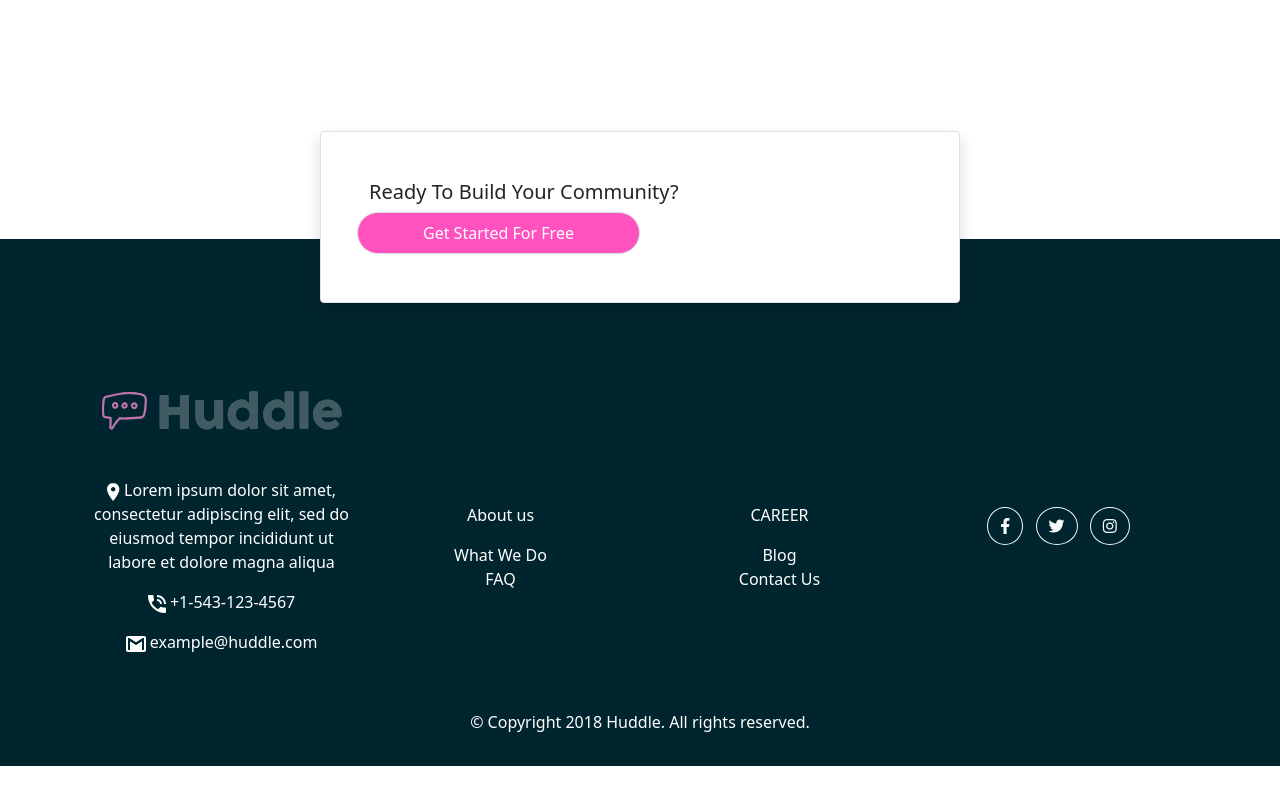
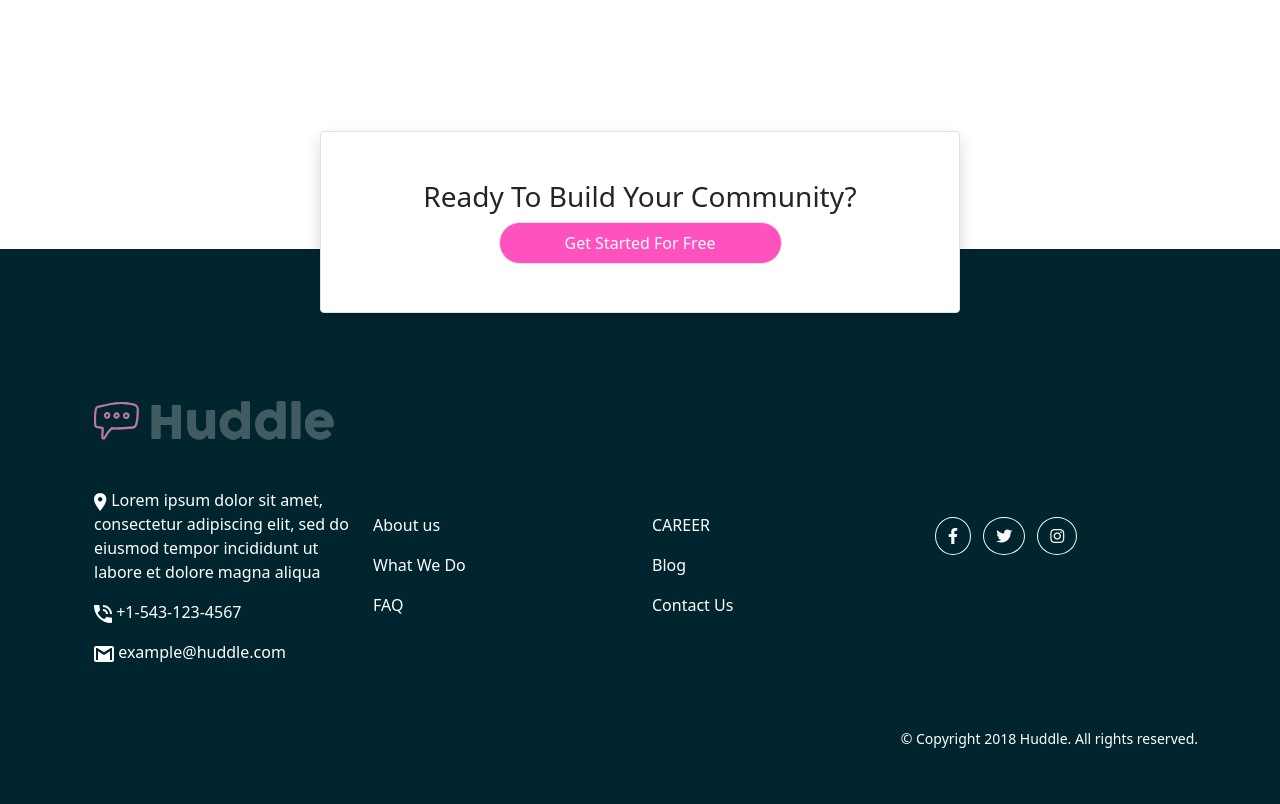
Before and after one commit to gabanie2020/huddle-landing-page, a plain HTML site: page index.html in a window 1280 px wide. Shown: the part 1840-2644 px from the top of the page. Before the commit the page ends 2606 px from the top, so only its background shows below. Drawn offline with nearby package versions, Linux system fonts and the light colour scheme.

Commit message:
fourth commit

```diff
--- a/index.html
+++ b/index.html
@@ -83,63 +83,56 @@
 <!-- fourth section end -->
 
 <!-- fifth section -->
-<div class="container w-50 mb-5 second-build border bg-white shadow py-5 px-5 mb-5  rounded">
-    <div class="row ">
-        <h5>Ready To Build Your Community?</h5>
-        <button class="py-2 rounded-pill px-5 love-btn border border-none w-50" type="submit">Get Started For Free</button>
+<div class="container w-50 mb-5 second-build border bg-white shadow py-5 px-5 rounded ">
+    <div class="row justify-content-center text-center">
+        <h3>Ready To Build Your Community?</h3>
+        <button class=" py-2 rounded-pill love-btn border border-none w-50" type="submit">Get Started For Free</button>
     </div>
 </div>
 <!-- fifth section end -->
 
 <!-- footer section -->
-<footer class="foot-sec text-center text-white">
+<footer class="foot-sec text-white">
     <div class="container p-4">
 
       <section class="foot-about">
         <div class="row">
-          <div class="col-lg-3 col-md-6 mb-4 mb-md-0">
+          <div class="col-lg-3 col-md-6 mb-4">
             <img src="./images/logo.svg" class="foot-img my-5"  alt="">
             <ul class="list-unstyled">
               <li class="pb-3">
-                <a href="#!" class="text-white  text-decoration-none"><img src="./images/icon-location.svg" alt=""> Lorem ipsum dolor sit amet, consectetur adipiscing elit, sed do eiusmod tempor incididunt ut labore et dolore magna aliqua</a>
+                <img src="./images/icon-location.svg" alt="" class="">
+                <a href="#!" class="text-white text-decoration-none "> Lorem ipsum dolor sit amet, consectetur adipiscing elit, sed do eiusmod tempor incididunt ut labore et dolore magna aliqua</a>
               </li>
               <li class="pb-3">
-                <a href="#!" class="text-white text-decoration-none "><img src="./images/icon-phone.svg" alt=""> +1-543-123-4567</a>
+                <img src="./images/icon-phone.svg" alt="">
+                <a href="#!" class="text-white text-decoration-none ">+1-543-123-4567</a>
               </li>
               <li>
-                <a href="#!" class="text-white  text-decoration-none"><img src="./images/icon-email.svg" alt=""> example@huddle.com</a>
+                <img src="./images/icon-email.svg" alt="">
+                <a href="#!" class="text-white  text-decoration-none "> example@huddle.com</a>
               </li>
             </ul>
           </div>
 
-          <div class="col-lg-3 col-md-6 mb-4 mb-md-0 about">
+          <div class="col-lg-3 col-md-6 mb-4 about">
             <p class="">About us</p>
 
-            <ul class="list-unstyled mb-0">
-              <li>
-                <a href="#!" class="text-white  text-decoration-none"> What We Do</a>
-              </li>
-              <li>
-                <a href="#!" class="text-white  text-decoration-none"> FAQ</a>
-              </li>
-            </ul>
+               <p>  <a href="#!" class="text-white  text-decoration-none"> What We Do</a></p>
+
+              <p>  <a href="#!" class="text-white  text-decoration-none"> FAQ</a></p>
           </div>
 
-          <div class="col-lg-3 col-md-6 mb-4 mb-md-0 about">
+          <div class="col-lg-3 col-md-6 mb-4 about">
             <p class="text-uppercase">Career</p>
 
-            <ul class="list-unstyled mb-0">
-              <li>
-                <a href="#!" class="text-white  text-decoration-none"> Blog</a>
-              </li>
-              <li>
-                <a href="#!" class="text-white  text-decoration-none">Contact Us</a>
-              </li>
-            </ul>
+             <p><a href="#!" class="text-white  text-decoration-none"> Blog</a></p>
+
+            <p><a href="#!" class="text-white  text-decoration-none">Contact Us</a></p>
           </div>
 
           <!-- Section: Social media -->
-         <div class="col-lg-3 col-md-6 mb-4 mb-md-0 about">
+         <div class="col-lg-3 col-md-6 mb-4 about">
         <!-- Facebook -->
         <a class="btn btn-outline-light btn-floating m-1 rounded-circle" href="#!" role="button"
           ><i class="fab fa-facebook-f"></i
@@ -159,8 +152,8 @@
     </div>
 
     <!-- Copyright -->
-    <div class=" p-3">
-    <p class="">  © Copyright 2018 Huddle. All rights reserved.</p>
+    <div class="text-end pb-5 container">
+    <p class="small">  © Copyright 2018 Huddle. All rights reserved.</p>
     </div>
     <!-- Copyright -->
   </footer>
--- a/styles.css
+++ b/styles.css
@@ -29,7 +29,6 @@
 
 .third-p{
     padding: 8rem 3rem 5rem 5rem;
-    /* margin-right: 5rem; */
 }
 
 .third-img {
@@ -53,11 +52,9 @@
 
 .foot-sec {
     background-color: hsl(192, 100%, 9%);
-    /* margin-top: 3rem; */
 }
 
 .foot-img {
-    /* -webkit-filter: opacity(.8) drop-shadow(0 0 0 white); */
     filter: opacity(.5) drop-shadow(0 0 hsl(0, 0%, 100%));
 }
 
```
